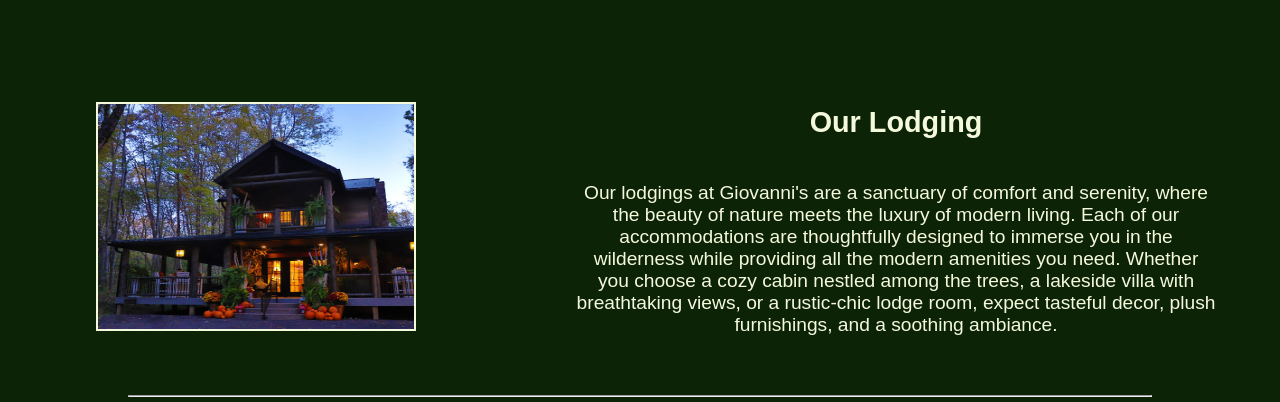
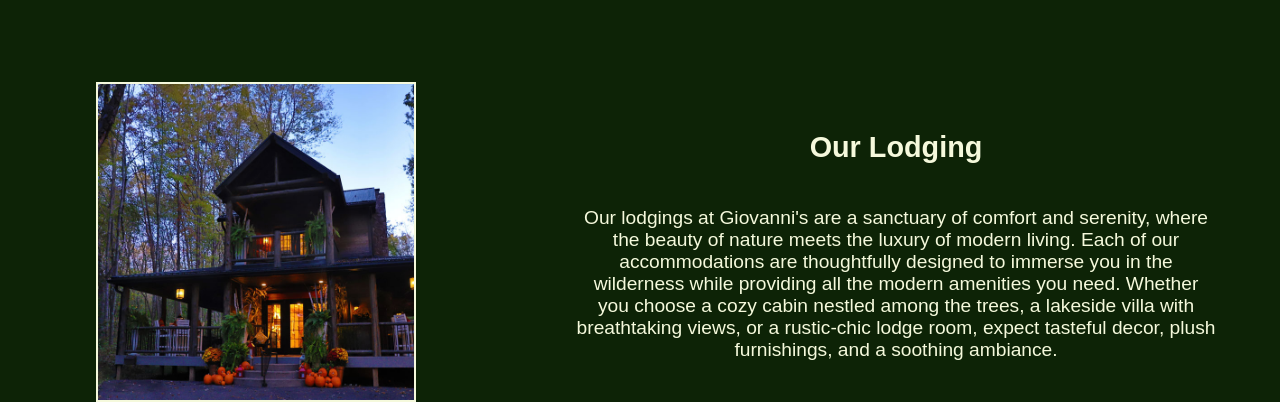
Before and after one commit to nmarhari/HIC-Website, a plain HTML site: page index.html in a window 1280 px wide. Shown: the part 420-822 px from the top of the page. Drawn offline with Linux system fonts and the light colour scheme.

Commit message:
remove image squishing

```diff
--- a/css/style.css
+++ b/css/style.css
@@ -177,7 +177,6 @@ body {
 }
 .col-img img {
     width: 25vw;
-    aspect-ratio: 1.75/1.25;
 }
 
 .container img {
```
